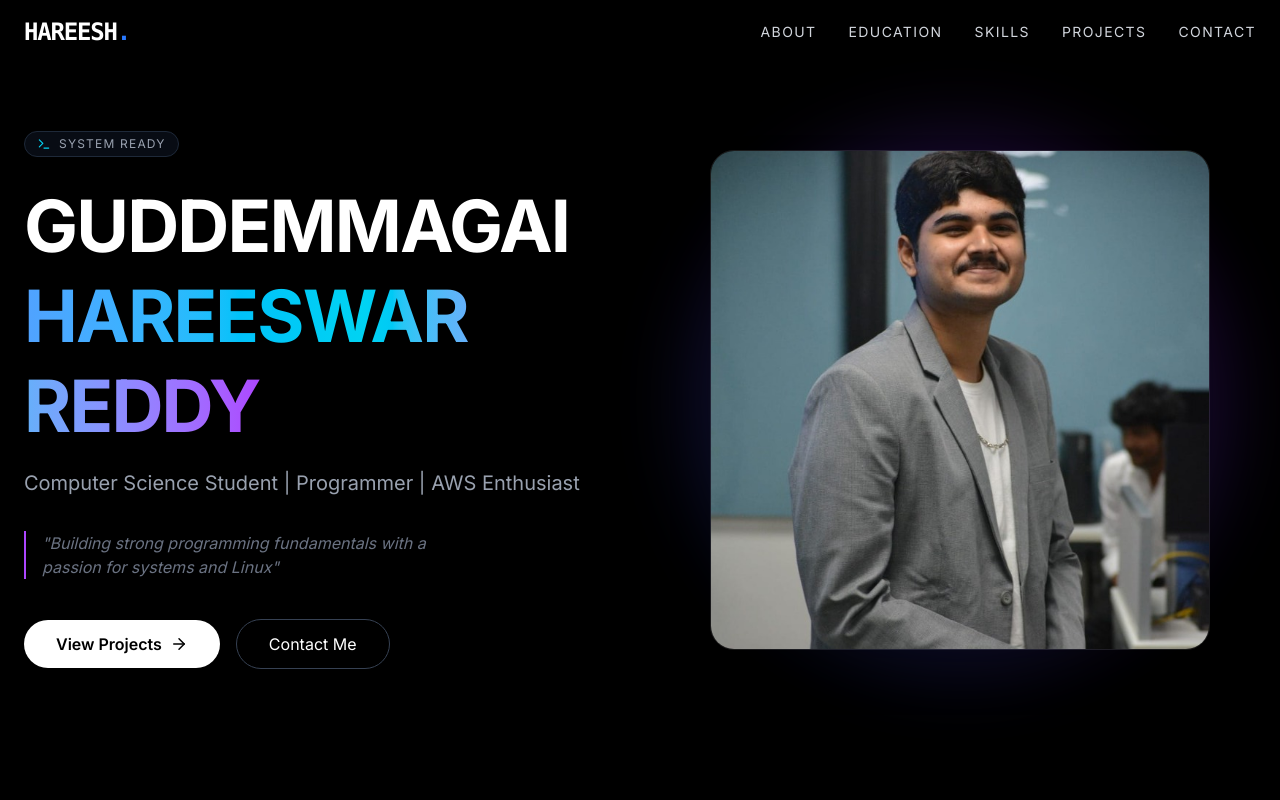
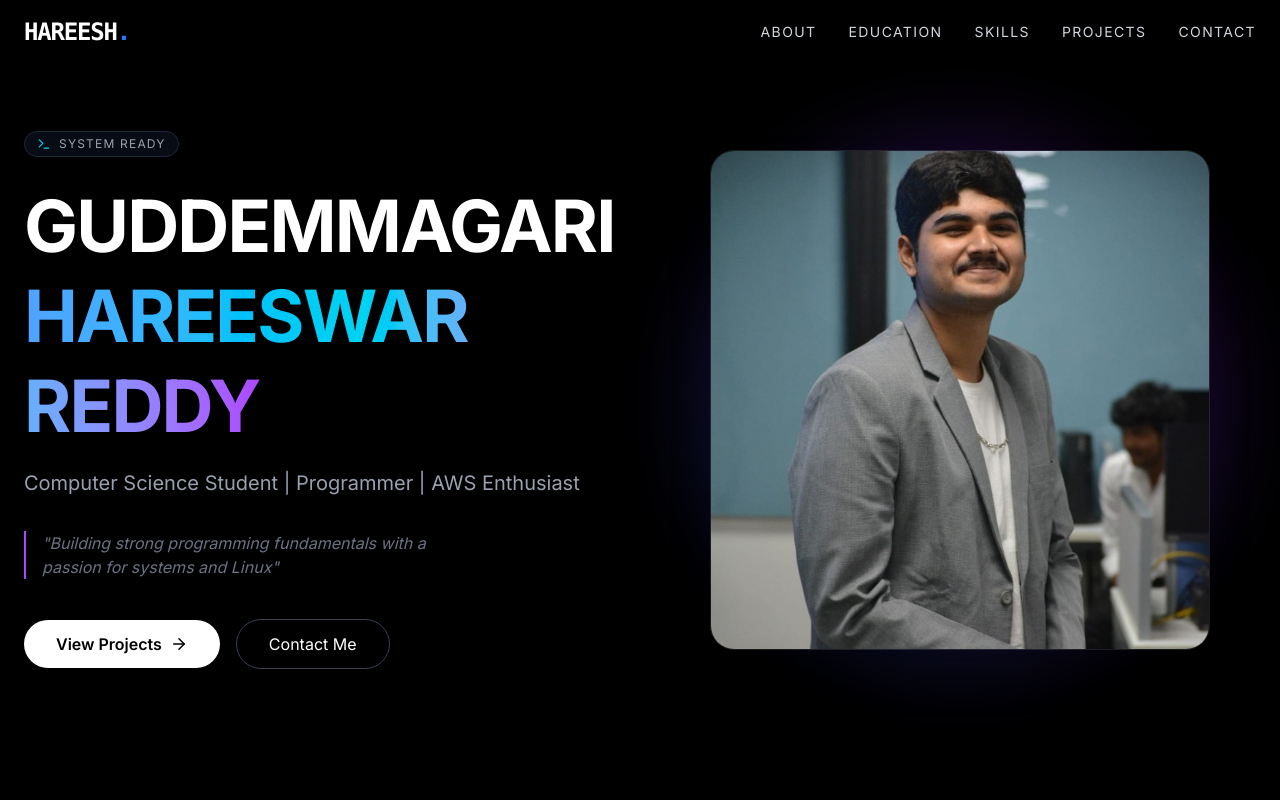
Before and after one commit to hareeswarreddy-g/portfolio-hareesh, a Next.js app: page / in a window 1280 px wide. Shown: the top 800 px of the page. Built offline with nearby package versions, Linux system fonts and the light colour scheme.

Commit message:
my name was a little bit wrong

```diff
--- a/src/components/Hero.tsx
+++ b/src/components/Hero.tsx
@@ -33,7 +33,7 @@ export default function Hero() {
 
                         {/* Name */}
                         <h1 className="text-4xl sm:text-5xl md:text-6xl lg:text-7xl font-bold tracking-tight mb-4 leading-tight">
-                            <span className="text-white block">GUDDEMMAGAI</span>
+                            <span className="text-white block">GUDDEMMAGARI</span>
                             <span className="text-transparent bg-clip-text bg-gradient-to-r from-blue-400 via-cyan-400 to-purple-500">
                                 HAREESWAR REDDY
                             </span>
```
